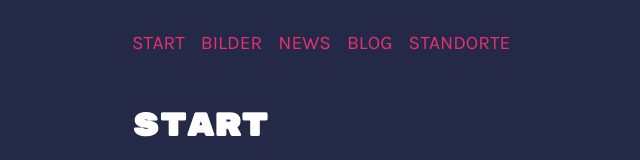
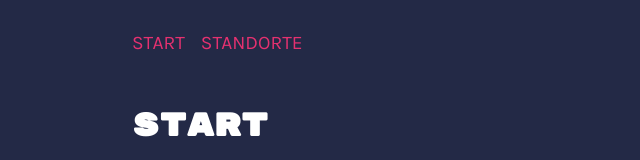
Before and after one commit to nextjsProject/nextjsOpenTrip, a Next.js app: page / in a window 1280 px wide. Shown: the top 160 px of the page, without its empty margins (124-764 px from the left). Built offline with nearby package versions, Linux system fonts and the light colour scheme.

Commit message:
added replace helper

```diff
--- a/components/Navigation.jsx
+++ b/components/Navigation.jsx
@@ -6,15 +6,6 @@ export default function Navigation() {
       <Link href="/">
         <a>Start</a>
       </Link>
-      <Link href="/bilder">
-        <a>Bilder</a>
-      </Link>
-      <Link href="/news">
-        <a>News</a>
-      </Link>
-      <Link href="/blog">
-        <a>Blog</a>
-      </Link>
       <Link href="/standorte">
         <a>Standorte</a>
       </Link>
--- a/library/helpers.js
+++ b/library/helpers.js
@@ -46,3 +46,7 @@ export function getDistance(lat1, lon1, lat2, lon2, unit = 'K') {
   }
   return dist;
 }
+export function replace(str, find, replace) {
+  var escapedFind = find.replace(/([.*+?^=!:${}()|\[\]\/\\])/g, '\\$1');
+  return str.replace(new RegExp(escapedFind, 'g'), replace);
+}
--- a/pages/index.jsx
+++ b/pages/index.jsx
@@ -1,12 +1,12 @@
 import Layout from '@/components/Layout';
-import ShuffleText from '@/components/ShuffleText';
+
 export default function Home() {
   return (
     /* Hier die Layout-Komponente einsetzen und ihr den
     Inhalt der Seite als Kindelement übergeben. Dazu den title-Prop.  */
     <Layout title="Start">
-      <p>Websites mit NextJS</p>
-      <ShuffleText />
+<p>Websites mit NextJS</p>;
+
     </Layout>
   );
 }
```
